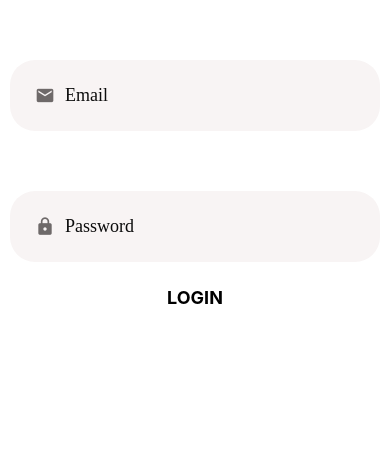
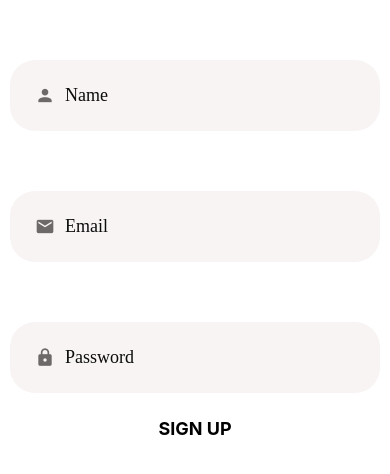
Before and after one commit to Gbemim/adaptability, a React Native app: screen /Register in a window 390 px wide. Shown: the top 474 px of the page. Built offline with nearby package versions, Linux system fonts and the light colour scheme.

Commit message:
Forms completed inluding the sign up form

```diff
--- a/App.js
+++ b/App.js
@@ -10,13 +10,15 @@
 import MessageScreen from './app/Screens/MessageScreen'
 import LoginScreen from './app/Screens/LoginScreen'
 import AppTextInput from './app/components/AppTextInput'
+import RegisterScreen from './app/Screens/RegisterScreen'
 
 export default function App() {
   return (
     // <NavigationContainer>
     //   <TabNavigator />
     // </NavigationContainer>
-    <LoginScreen />
+    // <LoginScreen />
+    <RegisterScreen />
     // <WelcomeScreen />
   )
 }
--- a/app/Screens/LoginScreen.js
+++ b/app/Screens/LoginScreen.js
@@ -1,43 +1,46 @@
 import React from 'react'
 import { StyleSheet, Image } from 'react-native'
-import { Formik } from 'formik'
+import * as Yup from 'yup'
 
-import AppButton from '../components/AppButton'
-import AppTextInput from '../components/AppTextInput'
 import Screen from '../components/Screen'
+import { AppForm, AppFormField, SubmitButton } from '../components/forms/index'
 
-function LoginScreen(props) {
+const validationSchema = Yup.object().shape({
+  email: Yup.string().required().email().label('Email'),
+  password: Yup.string().required().min(4).label('Password'),
+})
+
+function LoginScreen() {
   return (
     <Screen style={styles.container}>
       {/* <Image source={require('../assets/logo-red.png')} style={styles.logo} /> */}
-      <Formik
+      <AppForm
         initialValues={{ email: '', password: '' }}
         onSubmit={(values) => console.log(values)}
+        validationSchema={validationSchema}
       >
-        {({ handleChange, handleSubmit }) => (
-          <>
-            <AppTextInput
+        <AppFormField
           autoCapitalize='none'
           autoCorrect={false}
           icon='email'
           keyboardType='email-address'
-              onChangeText={handleChange('email')}
+          name='email'
           placeholder='Email'
           textContentType='emailAddress'
         />
-            <AppTextInput
+
+        <AppFormField
           autoCapitalize='none'
           autoCorrect={false}
           icon='lock'
-              onChangeText={handleChange('password')}
+          name='password'
           placeholder='Password'
           secureTextEntry
           textContentType='password'
         />
-            <AppButton title='Login' onPress={handleSubmit} />
-          </>
-        )}
-      </Formik>
+
+        <SubmitButton title='Login' />
+      </AppForm>
     </Screen>
   )
 }
--- a/app/Screens/RegisterScreen.js
+++ b/app/Screens/RegisterScreen.js
@@ -1,13 +1,69 @@
 import React from 'react'
-import { View, StyleSheet, Text } from 'react-native'
+import { StyleSheet, Image } from 'react-native'
+import * as Yup from 'yup'
 
-//rnfc
-function RegisterScreen(props) {
-  return <View style={styles.container}></View>
+import Screen from '../components/Screen'
+import { AppForm, AppFormField, SubmitButton } from '../components/forms/index'
+
+const validationSchema = Yup.object().shape({
+  name: Yup.string().required().label('Name'),
+  email: Yup.string().required().email().label('Email'),
+  password: Yup.string().required().min(4).label('Password'),
+})
+
+function RegisterScreen() {
+  return (
+    <Screen style={styles.container}>
+      {/* <Image source={require('../assets/logo-red.png')} style={styles.logo} /> */}
+      <AppForm
+        initialValues={{ name: '', email: '', password: '' }}
+        onSubmit={(values) => console.log(values)}
+        validationSchema={validationSchema}
+      >
+        <AppFormField
+          autoCorrect={false}
+          icon='account'
+          name='name'
+          placeholder='Name'
+        />
+
+        <AppFormField
+          autoCapitalize='none'
+          autoCorrect={false}
+          icon='email'
+          keyboardType='email-address'
+          name='email'
+          placeholder='Email'
+          textContentType='emailAddress'
+        />
+
+        <AppFormField
+          autoCapitalize='none'
+          autoCorrect={false}
+          icon='lock'
+          name='password'
+          placeholder='Password'
+          secureTextEntry
+          textContentType='password'
+        />
+
+        <SubmitButton title='Sign Up' />
+      </AppForm>
+    </Screen>
+  )
 }
 
 const styles = StyleSheet.create({
-  container: {},
+  container: {
+    padding: 10,
+  },
+  logo: {
+    width: 80,
+    height: 80,
+    alignSelf: 'center',
+    marginBottom: 20,
+    marginTop: 50,
+  },
 })
 
 export default RegisterScreen
--- /dev/null
+++ b/app/components/forms/AppForm.js
@@ -0,0 +1,16 @@
+import React from 'react'
+import { Formik } from 'formik'
+
+function AppForm({ initialValues, onSubmit, validationSchema, children }) {
+  return (
+    <Formik
+      initialValues={initialValues}
+      onSubmit={onSubmit}
+      validationSchema={validationSchema}
+    >
+      {() => <>{children}</>}
+    </Formik>
+  )
+}
+
+export default AppForm
--- /dev/null
+++ b/app/components/forms/AppFormField.js
@@ -0,0 +1,21 @@
+import React from 'react'
+import { useFormikContext } from 'formik'
+
+import AppTextInput from '../AppTextInput'
+import ErrorMessage from './ErrorMessage'
+
+function AppFormField({ name, ...otherProps }) {
+  const { setFieldTouched, handleChange, errors, touched } = useFormikContext()
+  return (
+    <>
+      <AppTextInput
+        onBlur={() => setFieldTouched(name)}
+        onChangeText={handleChange(name)}
+        {...otherProps}
+      />
+      <ErrorMessage error={errors[name]} visible={touched[name]} />
+    </>
+  )
+}
+
+export default AppFormField
--- /dev/null
+++ b/app/components/forms/ErrorMessage.js
@@ -0,0 +1,17 @@
+import React from 'react'
+import { View, StyleSheet } from 'react-native'
+
+import AppText from '../AppText'
+
+function ErrorMessage({ error, visible }) {
+  if (!visible || !error) return null
+  return <AppText style={styles.error}>{error}</AppText>
+}
+
+const styles = StyleSheet.create({
+  error: {
+    color: 'red',
+  },
+})
+
+export default ErrorMessage
--- /dev/null
+++ b/app/components/forms/SubmitButton.js
@@ -0,0 +1,11 @@
+import React from 'react'
+import { useFormikContext } from 'formik'
+
+import AppButton from '../AppButton'
+
+function SubmitButton({ title }) {
+  const { handleSubmit } = useFormikContext()
+  return <AppButton title={title} onPress={handleSubmit} />
+}
+
+export default SubmitButton
--- /dev/null
+++ b/app/components/forms/index.js
@@ -0,0 +1,4 @@
+export { default as AppForm } from './AppForm'
+export { default as AppFormField } from './AppFormField'
+export { default as ErrorMessage } from './ErrorMessage'
+export { default as SubmitButton } from './SubmitButton'
```
Lines whose indentation alone changed are shown as unchanged.
